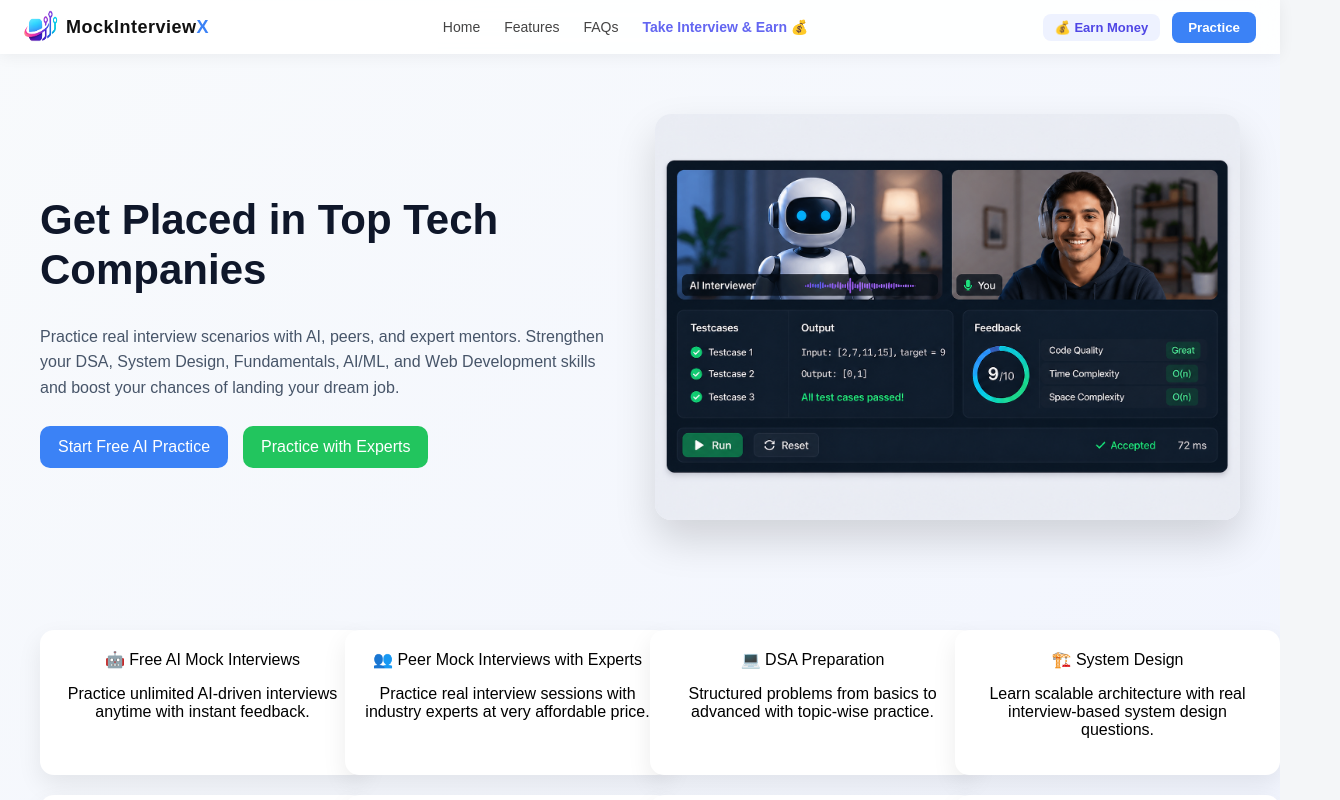
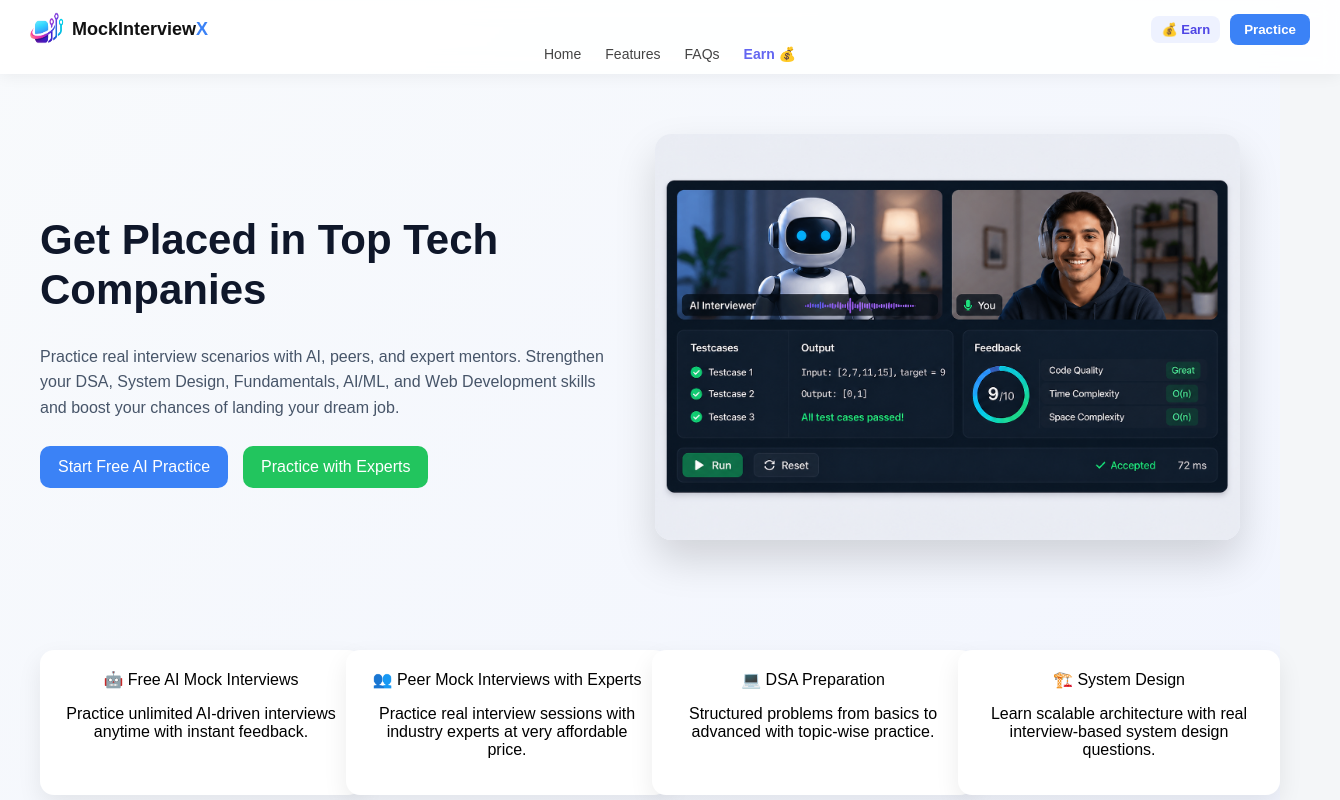
Before and after one commit to MuskanMehta-2006/MockInterviewX_frontend, a React (Create React App) app: page / in a window 1280 px wide. Shown: the top 800 px of the page, 1340 px wide, since content can reach past the window. Built offline with nearby package versions, Linux system fonts and the light colour scheme.

Commit message:
ui changes

```diff
--- a/src/pages/LandingPage.jsx
+++ b/src/pages/LandingPage.jsx
@@ -60,13 +60,15 @@ function LandingPage() {
   <div style={styles.page}>
 
   {/* NAVBAR */}
+<div style={styles.navbar}>
+
+  {/* TOP ROW (logo + buttons) */}
   <div
     style={{
-        ...styles.navbar,
       display: "flex",
+      justifyContent: "space-between",
       alignItems: "center",
-        justifyContent: "space-between",
-        padding: "10px 24px",
+      width: "100%",
     }}
   >
 
@@ -79,100 +81,61 @@ function LandingPage() {
       />
 
       <div style={{ display: "flex", alignItems: "center" }}>
-          <span
-            style={{
-              color: "#111",
-              fontWeight: "800",
-              fontSize: "18px",
-              letterSpacing: "0.5px",
-            }}
-          >
+        <span style={{ color: "#111", fontWeight: "800", fontSize: "18px" }}>
           MockInterview
         </span>
 
-          <span
-            style={{
-              color: "#3b82f6",
-              fontWeight: "900",
-              fontSize: "18px",
-            }}
-          >X
+        <span style={{ color: "#3b82f6", fontWeight: "900", fontSize: "18px" }}>
+          X
         </span>
       </div>
     </div>
 
-      {/* CENTER LINKS */}
+    {/* RIGHT BUTTONS */}
+    <div style={styles.navRight}>
       <div
-        style={{
-          display: "flex",
-          gap: "24px",
-          fontSize: "14px",
-          fontWeight: "500",
-          color: "#444",
+        style={styles.earnBtn}
+        onClick={() => {
+          handleRoleSelect("INTERVIEWER");
+          navigate("/login");
         }}
       >
-        <span style={{ cursor: "pointer" }} onClick={() => window.scrollTo({ top: 0, behavior: "smooth" })}>
+        💰 Earn
+      </div>
+
+      <button
+        style={styles.practiceBtn}
+        onClick={() => handleRoleSelect("INTERVIEWEE")}
+      >
+        Practice
+      </button>
+    </div>
+  </div>
+
+  {/* CENTER LINKS (separate row for mobile) */}
+  <div style={styles.navLinks}>
+    <span onClick={() => window.scrollTo({ top: 0, behavior: "smooth" })}>
       Home
     </span>
 
-        <span style={{ cursor: "pointer" }} onClick={() => handleScroll(featuresRef)}>
+    <span onClick={() => handleScroll(featuresRef)}>
       Features
     </span>
 
-        <span style={{ cursor: "pointer" }} onClick={() => handleScroll(faqRef)}>
+    <span onClick={() => handleScroll(faqRef)}>
       FAQs
     </span>
 
-
-
     <span
-  style={{ color: "#6366f1", fontWeight: "600", cursor: "pointer" }}
+      style={{ color: "#6366f1", fontWeight: "600" }}
       onClick={() => {
         document.getElementById("hero-section")?.scrollIntoView({
           behavior: "smooth",
         });
       }}
     >
-  Take Interview & Earn 💰
+      Earn 💰
     </span>
-      </div>
-
-      {/* RIGHT BUTTONS */}
-      <div style={{ display: "flex", alignItems: "center", gap: "12px" }}>
-
-        <div
-          style={{
-            padding: "6px 12px",
-            background: "#eef2ff",
-            color: "#4f46e5",
-            borderRadius: "8px",
-            cursor: "pointer",
-            fontWeight: "600",
-            fontSize: "13px",
-          }}
-          onClick={() => {
-            handleRoleSelect("INTERVIEWER");
-            navigate("/login");
-          }}
-        >
-          💰 Earn Money
-        </div>
-
-        <button
-          style={{
-            padding: "8px 16px",
-            background: "#3b82f6",
-            color: "white",
-            border: "none",
-            borderRadius: "8px",
-            cursor: "pointer",
-            fontWeight: "600",
-          }}
-          onClick={() => handleRoleSelect("INTERVIEWEE")}
-        >
-          Practice
-        </button>
-
   </div>
 
 </div>
@@ -324,13 +287,41 @@ const getStyles = (isMobile) => ({
     background: "linear-gradient(135deg, #f8fafc, #eef2ff)",
     minHeight: "100vh"
   },
+navRight: {
+  display: "flex",
+  alignItems: "center",
+  gap: "10px"
+},
 
+
+
+
+earnBtn: {
+  padding: "6px 10px",
+  background: "#eef2ff",
+  color: "#4f46e5",
+  borderRadius: "8px",
+  cursor: "pointer",
+  fontWeight: "600",
+  fontSize: "13px"
+},
+
+practiceBtn: {
+  padding: "8px 14px",
+  background: "#3b82f6",
+  color: "white",
+  border: "none",
+  borderRadius: "8px",
+  cursor: "pointer",
+  fontWeight: "600"
+},
  navbar: {
   position: "sticky",
   top: 0,
   zIndex: 1000,
+   width: "100%",
   display: "flex",
-    justifyContent: "space-between",
+  flexDirection: "column", // 🔥 important
   alignItems: "center",
   padding: isMobile ? "10px 16px" : "12px 30px",
   background: "rgba(255,255,255,0.9)",
@@ -342,13 +333,14 @@ const getStyles = (isMobile) => ({
   navLinks: {
   display: "flex",
   gap: isMobile ? "12px" : "24px",
-    flexWrap: "wrap", // ✅ mobile fix
-    justifyContent: isMobile ? "center" : "flex-start",
+  flexWrap: "wrap",
+  justifyContent: "center",
+  marginTop: isMobile ? "10px" : "0",
   fontSize: "14px",
   fontWeight: "500",
-    color: "#444"
+  color: "#444",
+  cursor: "pointer"
 },
-
   hero: {
     display: "flex",
     flexDirection: isMobile ? "column" : "row",
@@ -422,10 +414,15 @@ const getStyles = (isMobile) => ({
   /* FEATURES */
   features: {
   display: "grid",
-    gridTemplateColumns: "repeat(auto-fit, minmax(250px, 1fr))",
-    gap: "20px",
+  gridTemplateColumns: isMobile
+    ? "1fr"
+    : "repeat(auto-fit, minmax(260px, 1fr))",
+  gap: isMobile ? "16px" : "24px",
   marginTop: "50px",
-    padding: isMobile ? "0 16px" : "0 40px"
+  padding: isMobile ? "0 16px" : "0 40px",
+  maxWidth: "1200px",
+  marginLeft: "auto",
+  marginRight: "auto"
 },
 
   card: {
```
Lines whose indentation alone changed are shown as unchanged.
